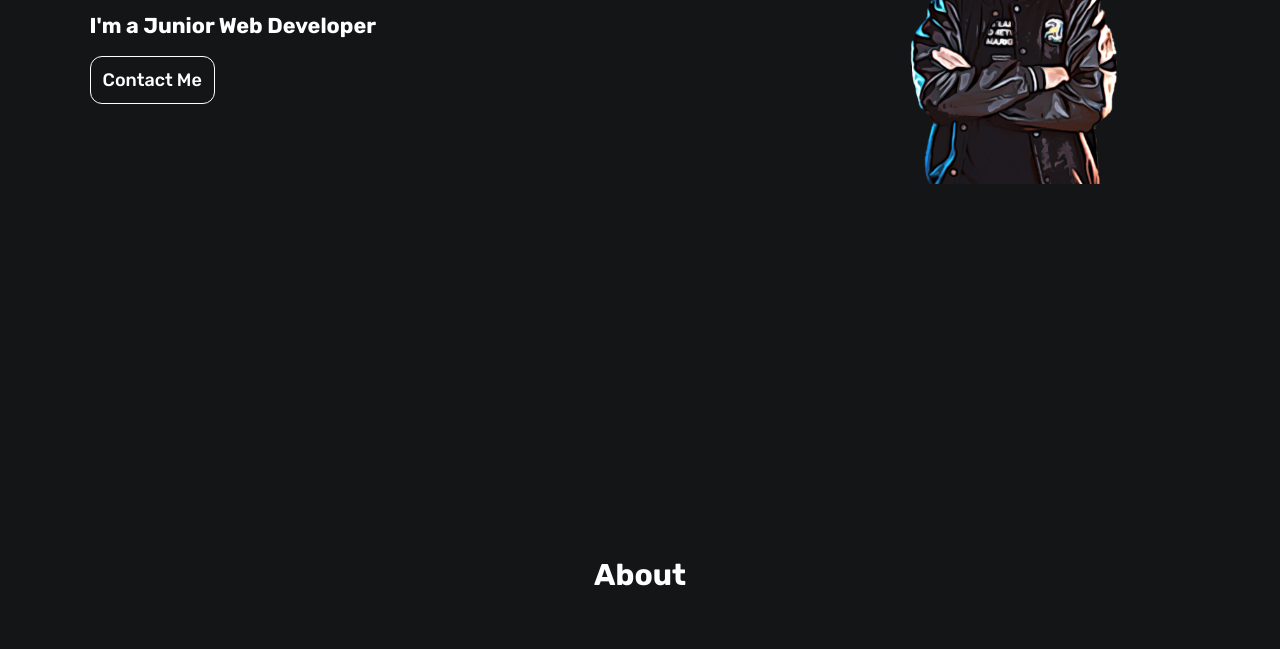
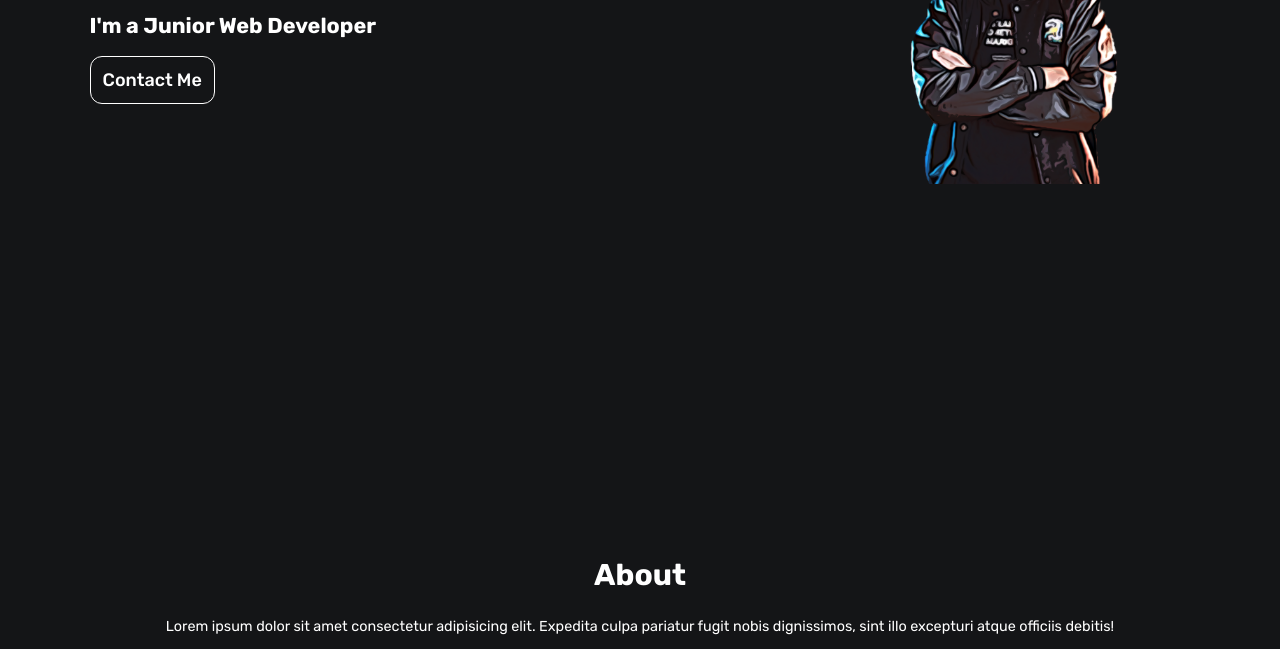
Before and after one commit to mhndkptr/hendika-portfolio-v2, a plain HTML site: page index.html in a window 1280 px wide. Shown: the part 269-918 px from the top of the page. Before the commit the page ends 887 px from the top, so only its background shows below. Drawn offline with Linux system fonts and the light colour scheme.

Commit message:
testing update deployment

```diff
--- a/index.html
+++ b/index.html
@@ -58,6 +58,7 @@
 
     <section class="about" id="about">
       <h1>About</h1>
+      <p>Lorem ipsum dolor sit amet consectetur adipisicing elit. Expedita culpa pariatur fugit nobis dignissimos, sint illo excepturi atque officiis debitis!</p>
     </section>
 
 
--- a/style.css
+++ b/style.css
@@ -156,6 +156,9 @@ nav .navbarName {
     font-weight: bold;
     text-align: center;
 }
+.about p {
+    text-align: center;
+}
 
 /* Media Queries */
 /* Laptop */
```
